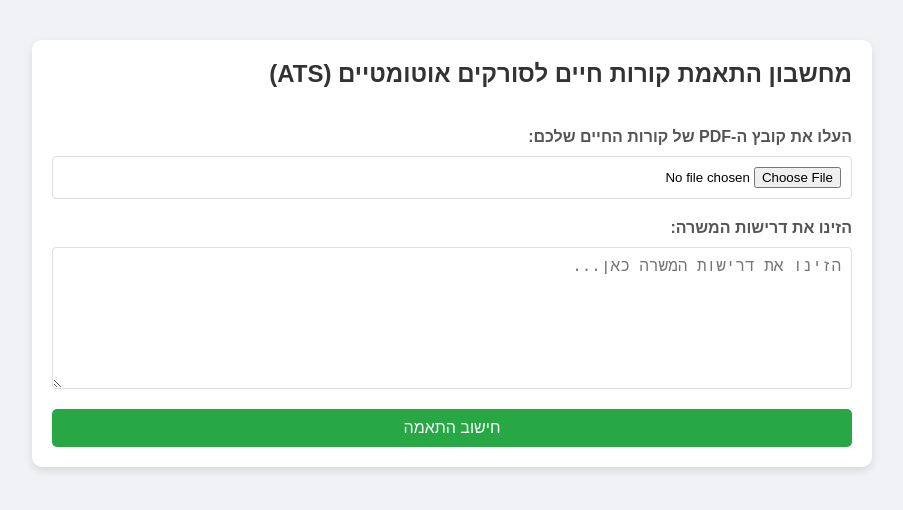
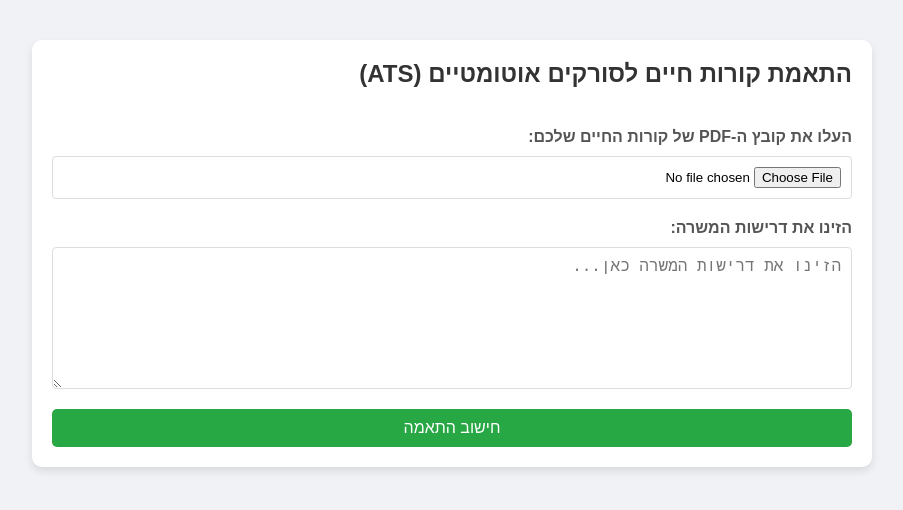
Before and after one commit to tools-by-rotem/resume-scanner, a plain HTML site: page index.html in a window 1280 px wide. Shown: the whole page, without its empty margins (188-1091 px from the left). Drawn offline with Linux system fonts and the light colour scheme.

Commit message:
Update index.html
Removed the word "מחשבון" from H1 title (and main title)

```diff
--- a/index.html
+++ b/index.html
@@ -107,7 +107,7 @@
 </head>
 <body>
     <div class="container">
-        <h1>מחשבון התאמת קורות חיים לסורקים אוטומטיים (ATS)</h1>
+        <h1>התאמת קורות חיים לסורקים אוטומטיים (ATS)</h1>
         <form id="atsForm">
             <label for="resume">העלו את קובץ ה-PDF של קורות החיים שלכם:</label>
             <input type="file" id="resume" accept=".pdf" />
```
